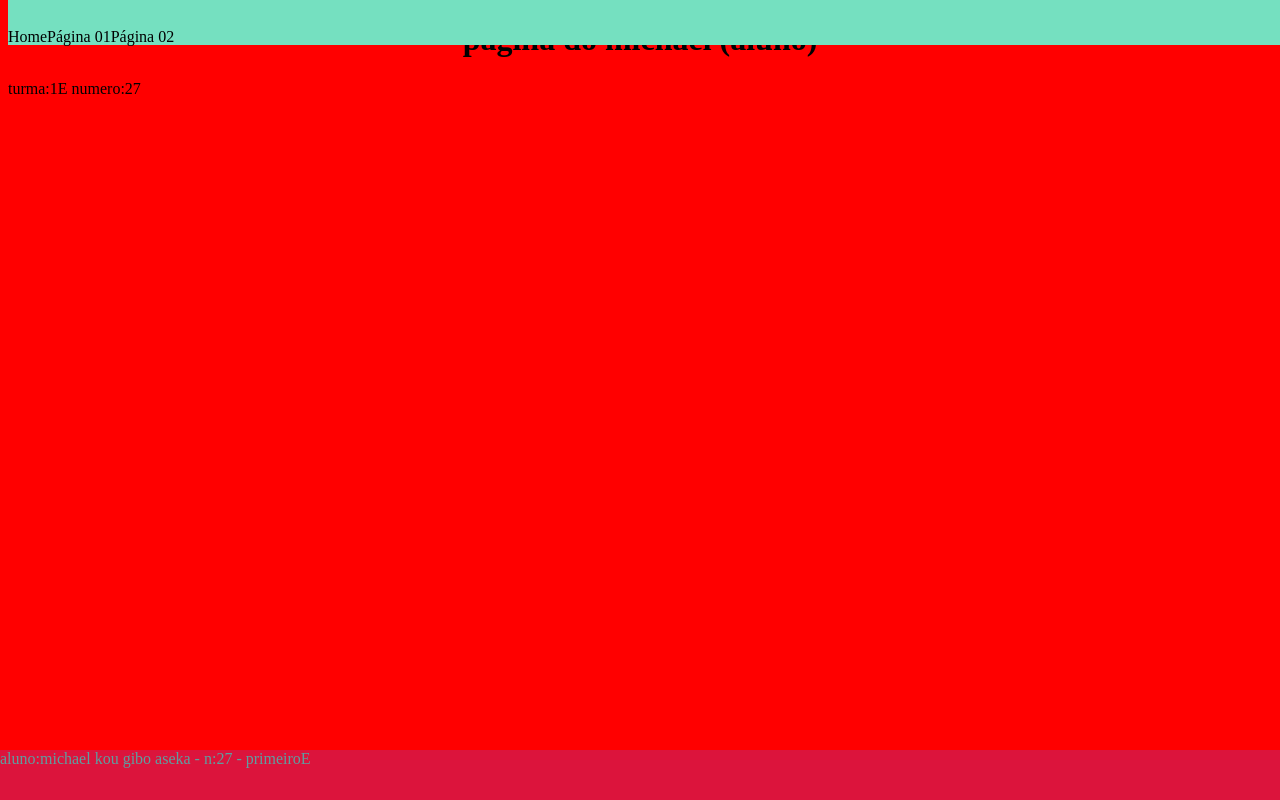
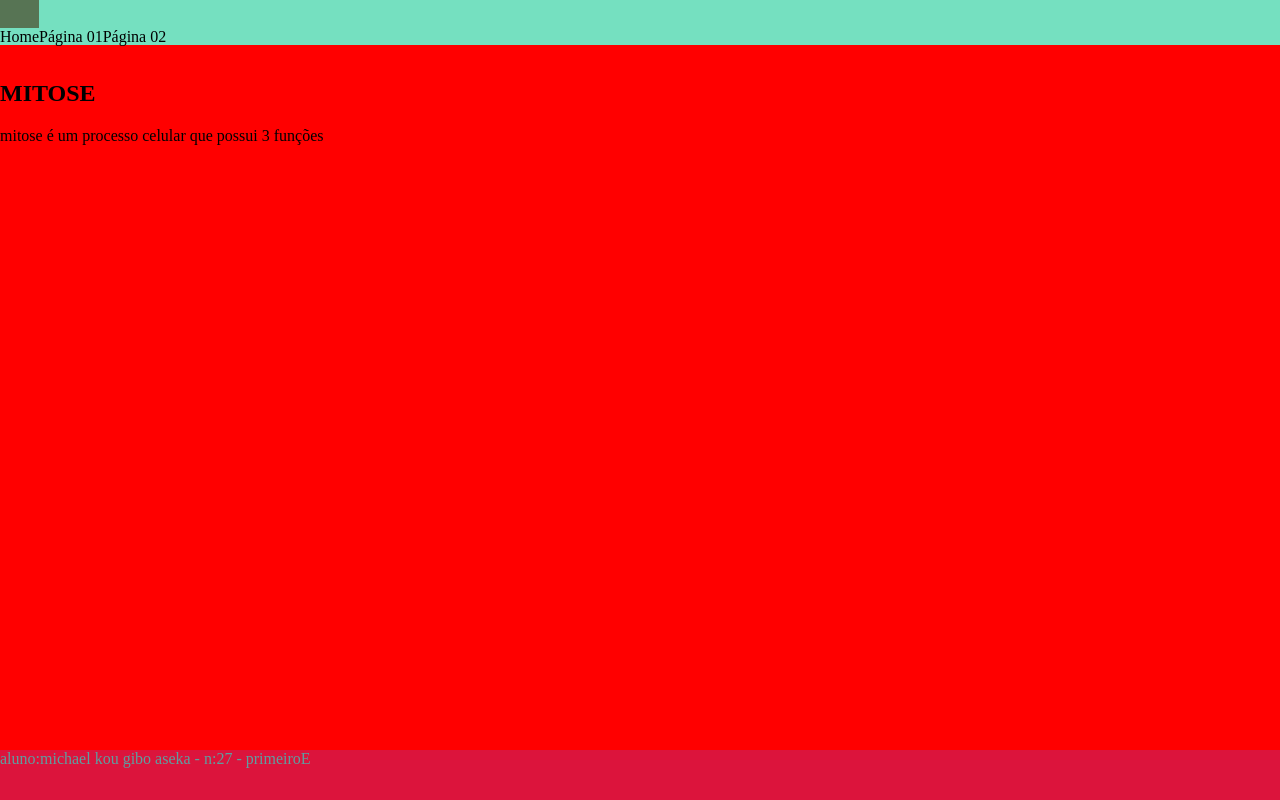
Before and after one commit to supergrandepato/primeiroE_2T, a plain HTML site: page html.html in a window 1280 px wide. Drawn offline with Linux system fonts and the light colour scheme.

Commit message:
aula 24-08

```diff
--- a/html.css
+++ b/html.css
@@ -1,8 +1,14 @@
 body{
     background: red;
+    margin: 0;
+    padding: 0;
 }
 h1{
-  text-align: center;
+  color: red;
+}
+h2{
+  text-align: left;
+
 }
 /*
   position: absolute;
@@ -17,11 +23,12 @@ h1{
   left:50px;
 }
 .menuPrincipal {
-  position: absolute;
+  position:absolute;
   background: rgb(117, 224, 192);
   width: 100%;
   height: 45px;
-  top: 0;
+  top: 0pt;
+  left: 0;
 }
   nav ul{
     list-style-type: none;
@@ -38,6 +45,7 @@ h1{
     text-align: center;
     padding: 14px 16px;
     text-decoration: none;
+    font-family: Georgia, 'Times New Roman', Times, serif;
   }
   li a:hover {
     background: rgb(87, 116, 84);
--- a/html.html
+++ b/html.html
@@ -16,11 +16,12 @@
         </ul>
       </nav>
     </div>
-
-    <h1>pagina do michael (aluno)</h1>
-    <p>turma:1E numero:27</p>
+   <h1>  ...... </h1>
+    <h2>MITOSE</h1>
+    <p>mitose é um processo celular que possui 3 funções </p>
 
     <div class="conteudoHome">
+      <h1></h1>
 
     </div>
   <div class="rodape">
```
